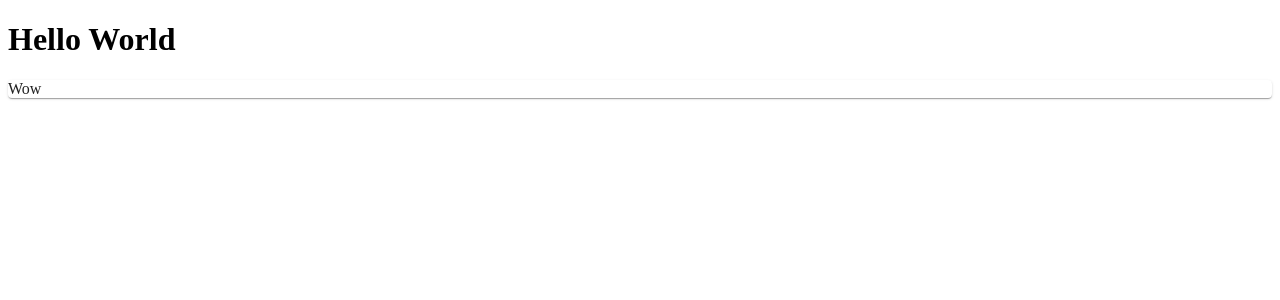
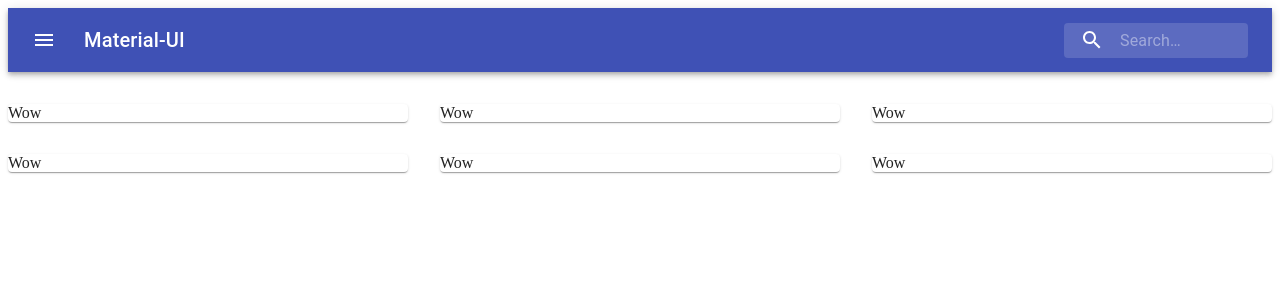
Before and after one commit to jaydickson02/Nibbles, a Next.js app: page / in a window 1280 px wide. Shown: the top 300 px of the page. Built offline with nearby package versions, Linux system fonts and the light colour scheme.

Commit message:
Boats Boats Boats

```diff
--- a/components/appBar.js
+++ b/components/appBar.js
@@ -67,9 +67,16 @@ export default function SearchAppBar() {
     <div className={classes.root}>
       <AppBar position="static">
         <Toolbar>
-
+          <IconButton
+            edge="start"
+            className={classes.menuButton}
+            color="inherit"
+            aria-label="open drawer"
+          >
+            <MenuIcon />
+          </IconButton>
           <Typography className={classes.title} variant="h6" noWrap>
-            Nibbles
+            Material-UI
           </Typography>
           <div className={classes.search}>
             <div className={classes.searchIcon}>
--- a/package.json
+++ b/package.json
@@ -14,6 +14,7 @@
   "dependencies": {
     "@material-ui/core": "^4.2.1",
     "@material-ui/icons": "^4.2.1",
+    "@material-ui/styles": "^4.2.1",
     "express": "^4.17.1",
     "import": "0.0.6",
     "isomorphic-unfetch": "^3.0.0",
--- a/pages/SubmitAnswer.js
+++ b/pages/SubmitAnswer.js
@@ -13,8 +13,8 @@ let submitAnswer = () => (
         <input type="text" name="ranking"></input>
         <label>Category:</label>
         <input type="text" name="category"></input>
-
-        <input type="hidden" name="answerId" value="123456789"></input>
+        <label>id:</label>
+        <input type="text" name="answerId"></input>
         <input type="submit"></input>
 </form>
 
--- a/pages/index.js
+++ b/pages/index.js
@@ -1,13 +1,65 @@
+import Grid from '@material-ui/core/Grid';
+import { makeStyles } from '@material-ui/core/styles';
+
+//Import Components
+import AppBar from "../components/appBar";
 import CategoryCard from '../components/CategoryCard';
 
-let index = () => (
+const useStyles = makeStyles(theme => ({
+  root: {
+    flexGrow: 1,
+  },
+  paper: {
+    padding: theme.spacing(2),
+    textAlign: 'center',
+    color: theme.palette.text.secondary,
+  },
+}));
 
+let index = () => {
+
+  const classes = useStyles();
+
+
+  return(
     <div>
-      <h1>Hello World</h1>
-      <CategoryCard />
+      <div className={classes.root}>
+        <Grid container spacing={4}>
+
+          <Grid item xs={12}>
+            <AppBar />
+          </Grid>
+
+          <Grid item xs={4}>
+            <CategoryCard />
+          </Grid>
+
+          <Grid item xs={4}>
+            <CategoryCard />
+          </Grid>
+
+          <Grid item xs={4}>
+            <CategoryCard />
+          </Grid>
+
+          <Grid item xs={4}>
+            <CategoryCard />
+          </Grid>
+
+          <Grid item xs={4}>
+            <CategoryCard />
+          </Grid>
+
+          <Grid item xs={4}>
+            <CategoryCard />
+          </Grid>
+
+        </Grid>
+      </div>
+
     </div>
 
 )
-
+}
 
 export default index;
```
Also changed, not shown: pages/answer/id.js (renamed from pages/answer.js, +11 -3 lines), 1 other file (tests, documents, lock files or other folders).
